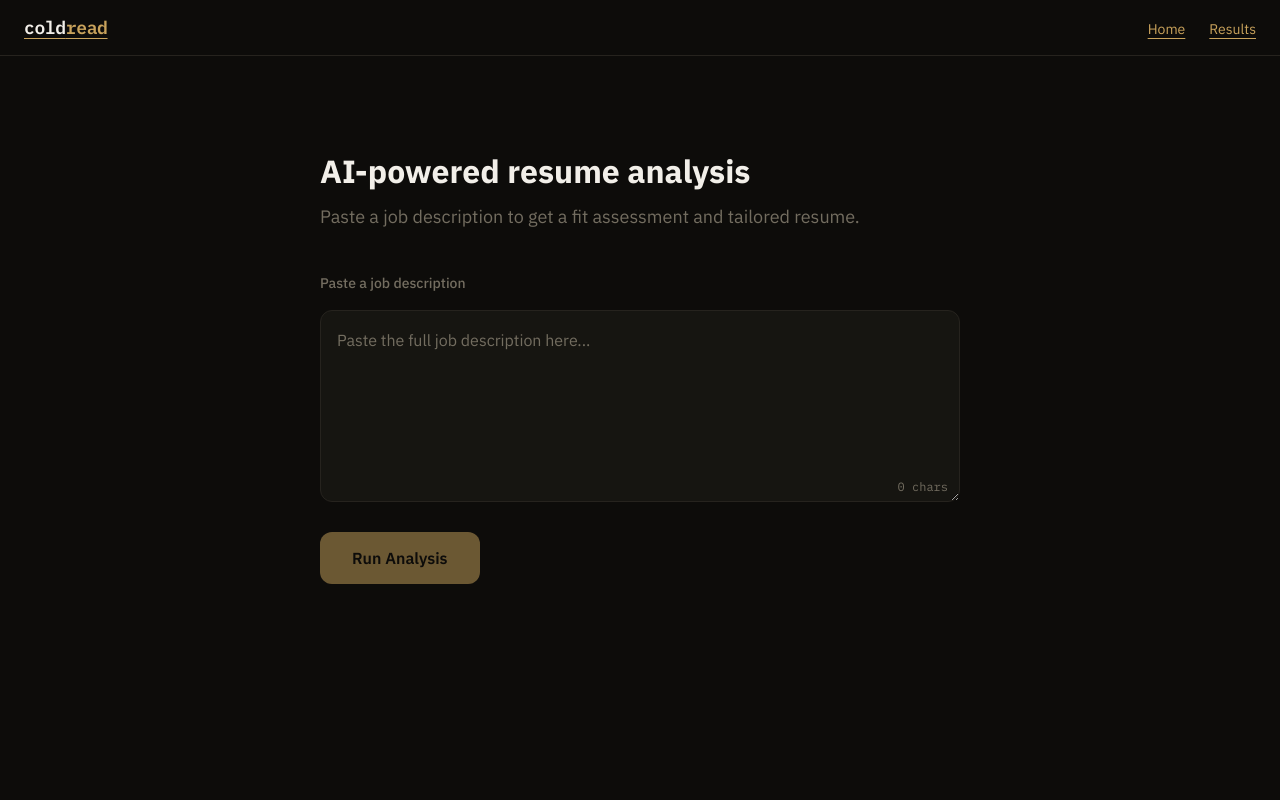
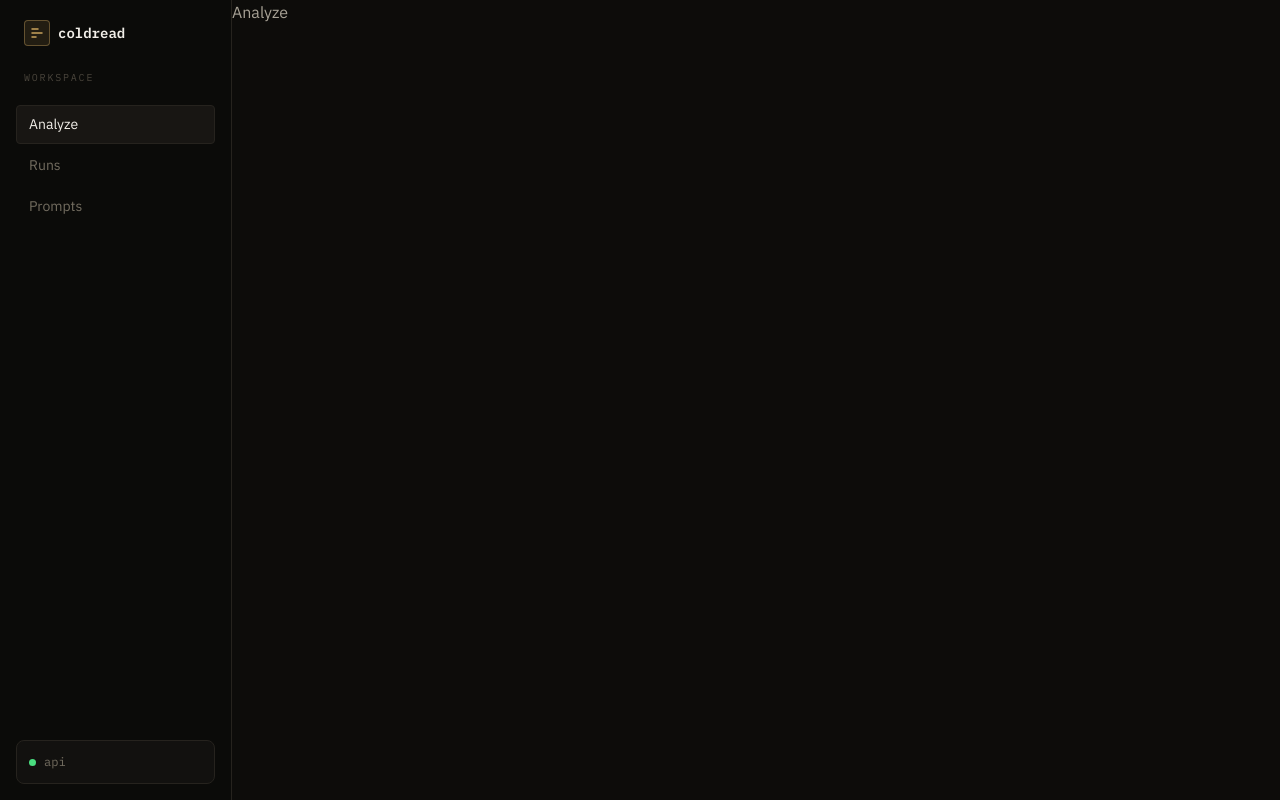
Before and after one commit to mdaxtman/coldread, a React (Vite) app in the folder client/: page / in a window 1280 px wide. Built offline with nearby package versions, Linux system fonts and the light colour scheme; no server answers.

Commit message:
feat: sidebar shell and new route tree (analyze/runs/prompts)

```diff
--- a/client/src/app/routes.tsx
+++ b/client/src/app/routes.tsx
@@ -1,32 +1,53 @@
 import { createRootRoute, createRoute, createRouter } from '@tanstack/react-router'
 import { AppShell } from '../components/layout/AppShell'
-import { LandingPage } from '../features/landing/LandingPage'
-import { ResultsDashboard } from '../features/results/ResultsDashboard'
-import { JobDetailPage } from '../features/job-detail/JobDetailPage'
+import { AnalyzePage } from '../features/analyze/AnalyzePage'
+import { RunView } from '../features/analyze/RunView'
+import { RunsPage } from '../features/runs/RunsPage'
+import { RunDetailPage } from '../features/runs/RunDetailPage'
+import { PromptsPage } from '../features/prompts/PromptsPage'
 
-const rootRoute = createRootRoute({
-  component: AppShell,
-})
+const rootRoute = createRootRoute({ component: AppShell })
 
 const indexRoute = createRoute({
   getParentRoute: () => rootRoute,
   path: '/',
-  component: LandingPage,
+  component: AnalyzePage,
+  validateSearch: (search: Record<string, unknown>): { jd?: string } => ({
+    jd: typeof search.jd === 'string' && search.jd.length > 0 ? search.jd : undefined,
+  }),
 })
 
-const resultsRoute = createRoute({
+const analyzeRoute = createRoute({
   getParentRoute: () => rootRoute,
-  path: '/results/$jdId',
-  component: ResultsDashboard,
+  path: '/analyze/$jdId',
+  component: RunView,
 })
 
-const jobDetailRoute = createRoute({
+const runsRoute = createRoute({
   getParentRoute: () => rootRoute,
-  path: '/job/$jdId',
-  component: JobDetailPage,
+  path: '/runs',
+  component: RunsPage,
 })
 
-const routeTree = rootRoute.addChildren([indexRoute, resultsRoute, jobDetailRoute])
+const runDetailRoute = createRoute({
+  getParentRoute: () => rootRoute,
+  path: '/runs/$runId',
+  component: RunDetailPage,
+})
+
+const promptsRoute = createRoute({
+  getParentRoute: () => rootRoute,
+  path: '/prompts',
+  component: PromptsPage,
+})
+
+export const routeTree = rootRoute.addChildren([
+  indexRoute,
+  analyzeRoute,
+  runsRoute,
+  runDetailRoute,
+  promptsRoute,
+])
 
 export const router = createRouter({ routeTree })
 
--- a/client/src/components/layout/AppShell.module.css
+++ b/client/src/components/layout/AppShell.module.css
@@ -1,13 +1,10 @@
 .shell {
+  display: flex;
   min-height: 100vh;
-  display: flex;
-  flex-direction: column;
+  background: var(--bg-primary);
 }
 
 .main {
   flex: 1;
-  width: 100%;
-  max-width: var(--max-width);
-  margin: 0 auto;
-  padding: var(--space-8) var(--space-6);
+  min-width: 0;
 }
--- a/client/src/components/layout/AppShell.tsx
+++ b/client/src/components/layout/AppShell.tsx
@@ -1,14 +1,12 @@
 import { Outlet } from '@tanstack/react-router'
-import { NavBar } from './NavBar'
+import { Sidebar } from './Sidebar'
 import styles from './AppShell.module.css'
 
-export const AppShell = () => {
-  return (
+export const AppShell = () => (
   <div className={styles.shell}>
-      <NavBar />
+    <Sidebar />
     <main className={styles.main}>
       <Outlet />
     </main>
   </div>
 )
-}
--- /dev/null
+++ b/client/src/components/layout/Sidebar.module.css
@@ -0,0 +1,107 @@
+.sidebar {
+  width: var(--sidebar-width);
+  flex-shrink: 0;
+  display: flex;
+  flex-direction: column;
+  gap: var(--space-5);
+  padding: var(--space-4);
+  border-right: 1px solid var(--border);
+  background: var(--bg-canvas);
+  min-height: 100vh;
+}
+
+.brand {
+  display: flex;
+  align-items: center;
+  gap: var(--space-2);
+  padding: var(--space-1) var(--space-2);
+}
+
+.glyph {
+  display: grid;
+  place-items: center;
+  width: 26px;
+  height: 26px;
+  border-radius: var(--radius-sm);
+  border: 1px solid var(--accent-line);
+  background: var(--accent-soft);
+  color: var(--accent);
+}
+
+.wordmark {
+  font-family: var(--font-mono);
+  font-size: var(--text-sm);
+  font-weight: var(--weight-semibold);
+  color: var(--text-primary);
+}
+
+.eyebrow {
+  font-family: var(--font-mono);
+  font-size: 10px;
+  letter-spacing: var(--eyebrow-tracking);
+  text-transform: uppercase;
+  color: var(--text-faint);
+  padding: 0 var(--space-2);
+}
+
+.nav {
+  display: flex;
+  flex-direction: column;
+  gap: 2px;
+}
+
+.navLink {
+  padding: var(--space-2) var(--space-3);
+  border-radius: var(--radius-sm);
+  border: 1px solid transparent;
+  font-size: var(--text-sm);
+  color: var(--text-muted);
+  text-decoration: none;
+}
+
+.navLink:hover {
+  color: var(--text-primary);
+  text-decoration: none;
+}
+
+.navLinkActive {
+  background: var(--bg-elevated);
+  border-color: var(--border);
+  color: var(--text-primary);
+}
+
+.footer {
+  margin-top: auto;
+  display: flex;
+  flex-direction: column;
+  gap: var(--space-2);
+  padding: var(--space-3);
+  border: 1px solid var(--border);
+  border-radius: var(--radius-md);
+  background: var(--bg-surface);
+  font-family: var(--font-mono);
+  font-size: var(--text-xs);
+  color: var(--text-muted);
+}
+
+.statusRow {
+  display: flex;
+  align-items: center;
+  gap: var(--space-2);
+}
+
+.statusDot {
+  width: 7px;
+  height: 7px;
+  border-radius: var(--radius-full);
+  background: var(--fit-strong);
+}
+
+.usage {
+  display: flex;
+  justify-content: space-between;
+}
+
+.usageValue {
+  color: var(--text-secondary);
+}
--- /dev/null
+++ b/client/src/components/layout/Sidebar.tsx
@@ -0,0 +1,60 @@
+import { Link } from '@tanstack/react-router'
+import { useUsageSummary } from '../../hooks/useRuns'
+import styles from './Sidebar.module.css'
+
+const NAV = [
+  { to: '/', label: 'Analyze' },
+  { to: '/runs', label: 'Runs' },
+  { to: '/prompts', label: 'Prompts' },
+] as const
+
+export const Sidebar = () => {
+  const usage = useUsageSummary()
+  return (
+    <aside className={styles.sidebar}>
+      <div className={styles.brand}>
+        <span className={styles.glyph} aria-hidden>
+          <svg width="14" height="14" viewBox="0 0 14 14" fill="none">
+            <path
+              d="M2 3h6M2 7h10M2 11h4"
+              stroke="currentColor"
+              strokeWidth="1.5"
+              strokeLinecap="round"
+            />
+          </svg>
+        </span>
+        <span className={styles.wordmark}>coldread</span>
+      </div>
+
+      <div className={styles.eyebrow}>Workspace</div>
+      <nav className={styles.nav}>
+        {NAV.map((item) => (
+          <Link
+            key={item.to}
+            to={item.to}
+            className={styles.navLink}
+            activeProps={{ className: `${styles.navLink} ${styles.navLinkActive}` }}
+            activeOptions={{ exact: item.to === '/' }}
+          >
+            {item.label}
+          </Link>
+        ))}
+      </nav>
+
+      <footer className={styles.footer}>
+        <div className={styles.statusRow}>
+          <span className={styles.statusDot} aria-hidden />
+          <span>api</span>
+        </div>
+        {usage.data && (
+          <div className={styles.usage}>
+            <span>this month</span>
+            <span className={styles.usageValue}>
+              ${usage.data.estCostUsd.toFixed(2)} · {usage.data.runCount} runs
+            </span>
+          </div>
+        )}
+      </footer>
+    </aside>
+  )
+}
--- /dev/null
+++ b/client/src/features/analyze/AnalyzePage.tsx
@@ -0,0 +1 @@
+export const AnalyzePage = () => <div>Analyze</div>
--- /dev/null
+++ b/client/src/features/analyze/RunView.tsx
@@ -0,0 +1 @@
+export const RunView = () => <div>Run</div>
--- /dev/null
+++ b/client/src/features/prompts/PromptsPage.tsx
@@ -0,0 +1 @@
+export const PromptsPage = () => <div>Prompts</div>
--- /dev/null
+++ b/client/src/features/runs/RunDetailPage.tsx
@@ -0,0 +1 @@
+export const RunDetailPage = () => <div>Run detail</div>
--- /dev/null
+++ b/client/src/features/runs/RunsPage.tsx
@@ -0,0 +1 @@
+export const RunsPage = () => <div>Runs</div>
```
Lines whose indentation alone changed are shown as unchanged.
